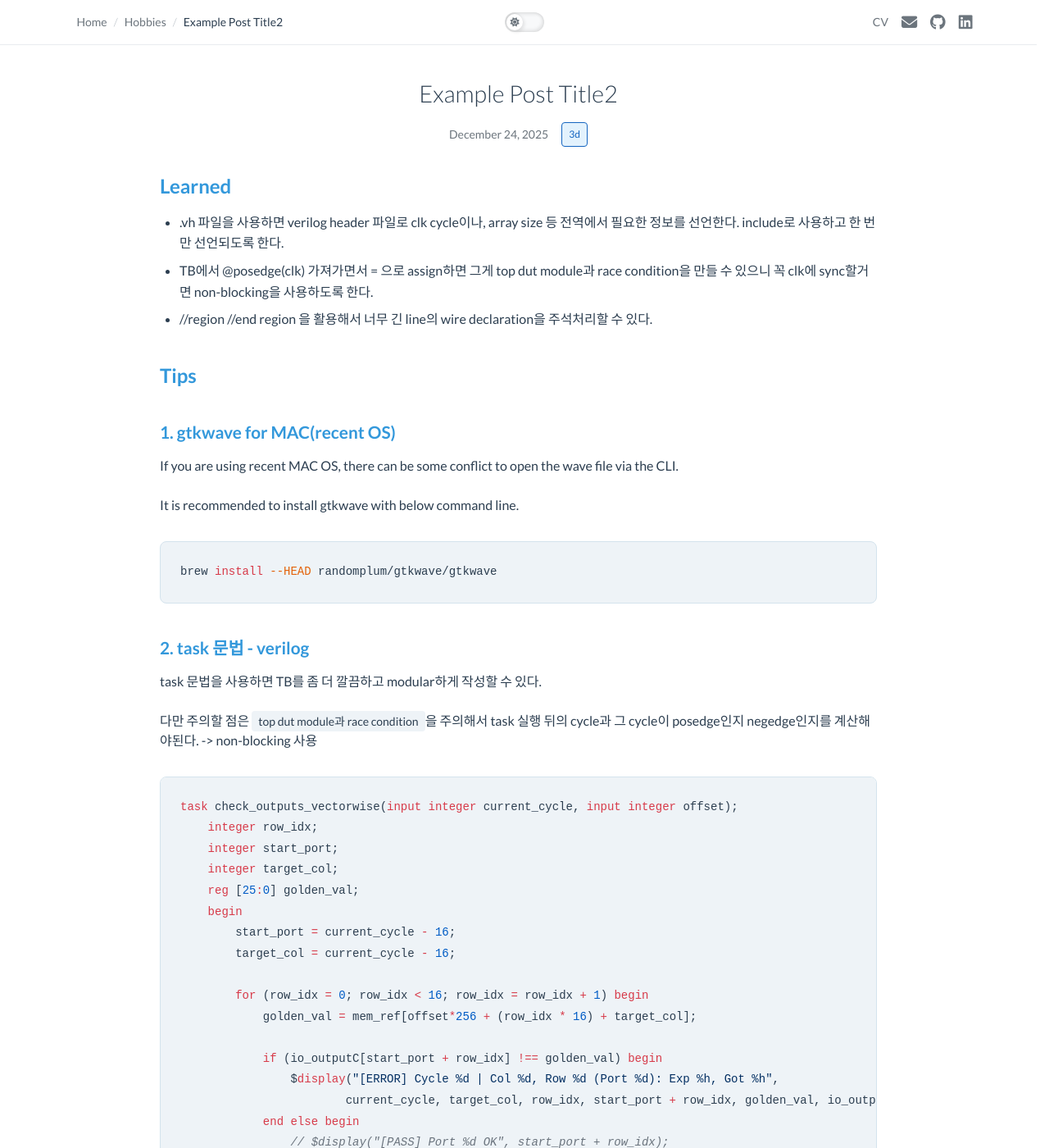
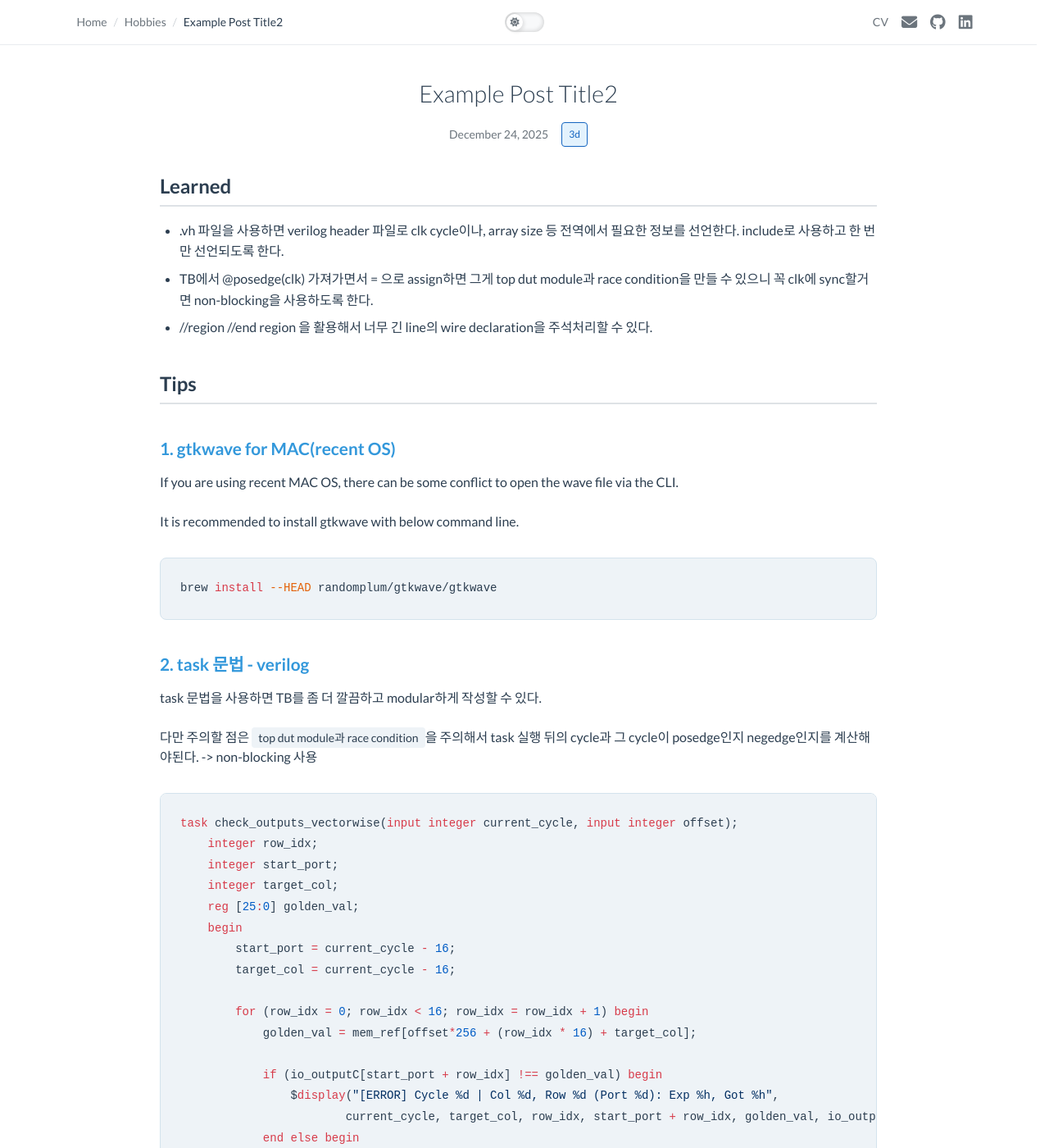
Before and after one commit to dudududukim/spectrum-eager, a Jekyll site: the page built from _posts/2025-12-24-verilog-tb.md, in a window 1280 px wide and 1400 px high. Shown: the whole window at 82% size. Built offline with Jekyll 4.4.1, drawn with Linux system fonts in a browser that asks for light colours.

Commit message:
Refine heading visual hierarchy
- Changed H1 and H2 to use text-color instead of primary-color
- Added border-bottom to H2 for better section separation
- H3-H6 remain with primary-color for visual emphasis
- Consistent styling across tech-bite-page and film-detail-page

```diff
--- a/_sass/_layouts.scss
+++ b/_sass/_layouts.scss
@@ -389,7 +389,9 @@
 
     h2 {
       font-size: 1.5rem;
-      color: var(--primary-color);
+      color: var(--text-color);
+      padding-bottom: 0.5rem;
+      border-bottom: 2px solid var(--border-color);
     }
 
     h3 {
@@ -533,7 +535,9 @@
 
     h2 {
       font-size: 1.5rem;
-      color: var(--primary-color);
+      color: var(--text-color);
+      padding-bottom: 0.5rem;
+      border-bottom: 2px solid var(--border-color);
     }
 
     h3 {
```
